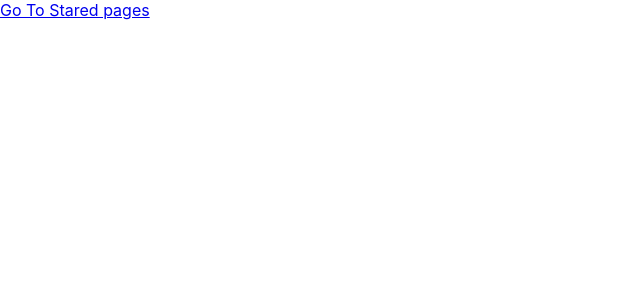
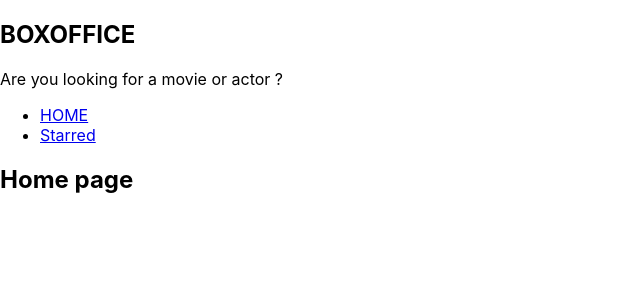
Before and after one commit to PadalaMahideep/box_office, a React (Create React App) app: page / in a window 1280 px wide. Shown: the top 300 px of the page, without its empty margins (0-640 px from the left). Built offline with nearby package versions, Linux system fonts and the light colour scheme.

Commit message:
added navs and common layout for both home and starred page

```diff
--- a/src/App.jsx
+++ b/src/App.jsx
@@ -1,13 +1,17 @@
 import { BrowserRouter, Routes, Route } from 'react-router-dom';
 import Home from './pages/Home';
 import Starred from './pages/Starred';
+import MainLayout from './components/MainLayout';
 function App() {
   return (
     <div>
       <BrowserRouter>
         <Routes>
-          <Route path="/" element={<Home />} />
-          <Route path="staredpage" element={<Starred />} />
+          <Route element={<MainLayout />}>
+            <Route path="/" element={<Home />} />
+            <Route path="staredpage" element={<Starred />} />
+          </Route>
+
           <Route path="*" element={<div>Page Not Found</div>} />
         </Routes>
       </BrowserRouter>
--- /dev/null
+++ b/src/components/AppTtitle.jsx
@@ -0,0 +1,15 @@
+const AppTitle = props => {
+  const {
+    title = 'BOXOFFICE',
+    subtitle = 'Are you looking for a movie or actor ? ',
+  } = props;
+
+  return (
+    <div>
+      <h2>{title}</h2>
+      {subtitle}
+    </div>
+  );
+};
+
+export default AppTitle;
--- /dev/null
+++ b/src/components/MainLayout.jsx
@@ -0,0 +1,14 @@
+import { Outlet } from 'react-router-dom';
+import Navs from './Navs';
+import AppTitle from './AppTtitle';
+const MainLayout = () => {
+  return (
+    <div>
+      <AppTitle />
+      <Navs />
+      <Outlet />
+    </div>
+  );
+};
+
+export default MainLayout;
--- /dev/null
+++ b/src/components/Navs.jsx
@@ -0,0 +1,28 @@
+import { Link } from 'react-router-dom';
+const Navs = () => {
+  const LINKS = [
+    {
+      text: 'HOME',
+      to: '/',
+    },
+    {
+      text: 'Starred',
+      to: '/staredpage',
+    },
+  ];
+
+  return (
+    <div>
+      <ul>
+        {LINKS.map(iteam => (
+          <li key={iteam.to}>
+            {' '}
+            <Link to={iteam.to}>{iteam.text}</Link>{' '}
+          </li>
+        ))}
+      </ul>
+    </div>
+  );
+};
+
+export default Navs;
--- a/src/pages/Home.jsx
+++ b/src/pages/Home.jsx
@@ -1,8 +1,7 @@
-import { Link } from 'react-router-dom';
 const Home = () => {
   return (
     <div>
-      <Link to={'/staredpage'}>Go To Stared pages</Link>
+      <h2>Home page</h2>
     </div>
   );
 };
```
